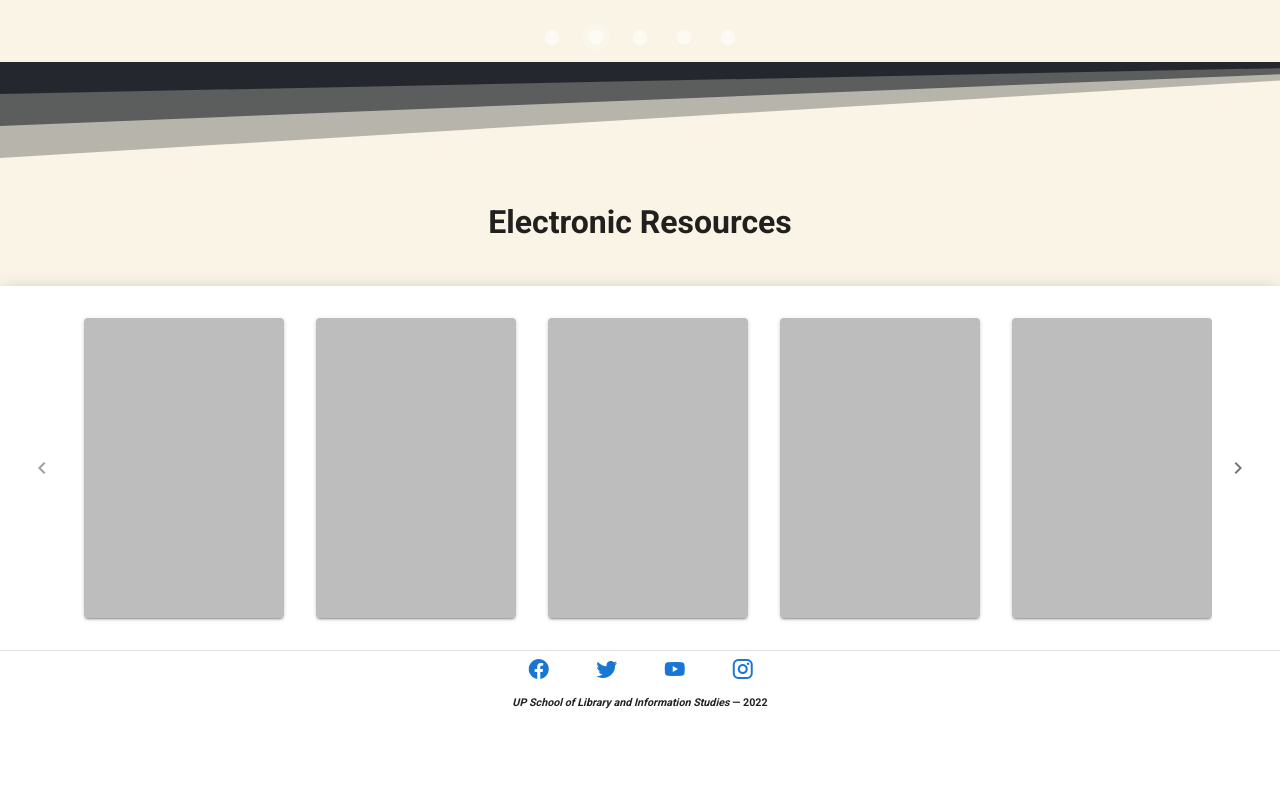
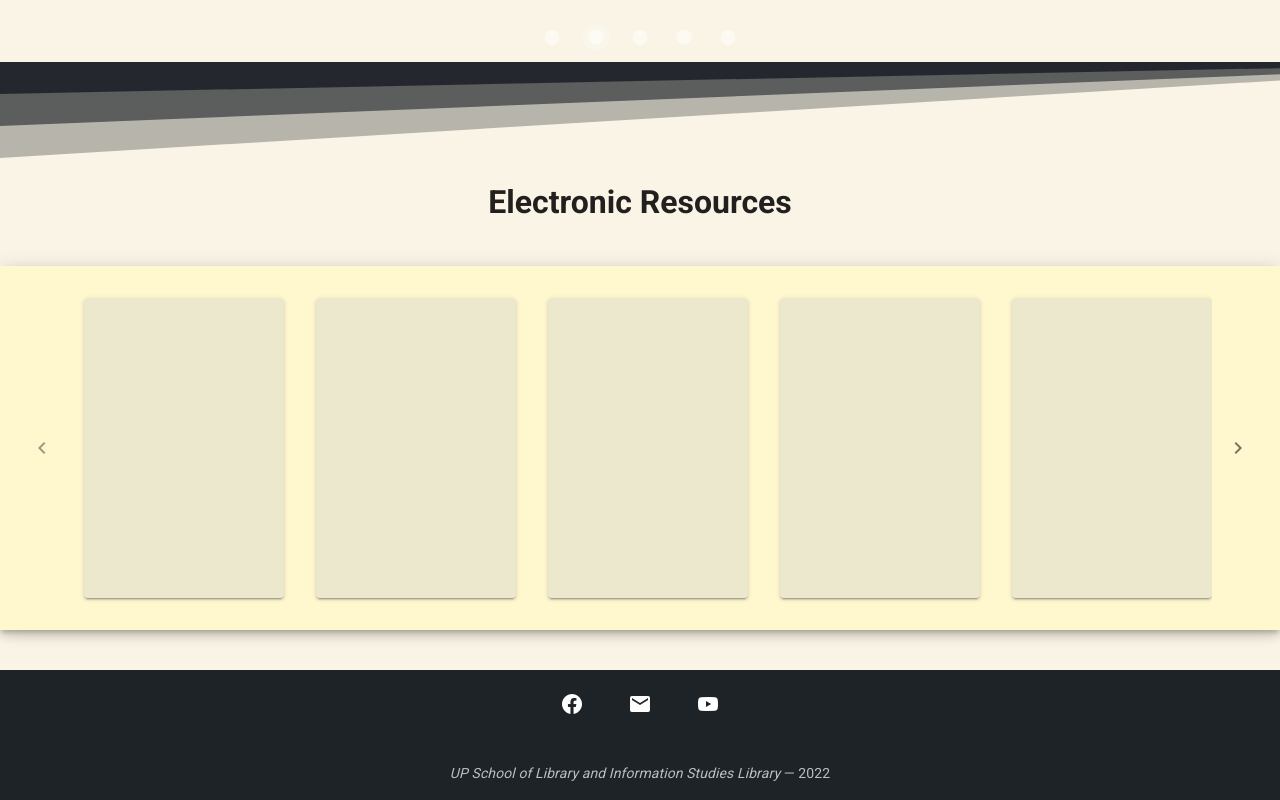
Before and after one commit to ajvtuliao/slis-digihub, a Vue app in the folder frontend/: page / in a window 1280 px wide. Shown: the part 553-1353 px from the top of the page. Before the commit the page ends 1264 px from the top, so only its background shows below. Built offline with nearby package versions, Linux system fonts and the light colour scheme.

Commit message:
added footer in the appvue

```diff
--- a/frontend/src/App.vue
+++ b/frontend/src/App.vue
@@ -116,21 +116,31 @@
       </v-app-bar>
       <router-view />
     </v-main>
+    <!-- v-footer.pb-3.mt-5(color="transparent", padless)
+    v-card.text-center(flat, tile, color="transparent", width="1200")
+      v-divider
+      v-btn.mx-4(v-for="icon in icons", :key="icon.name", icon dark)
+        <a :href="icon.url" :target="icon.target"><v-icon size="24px">{{ icon.name }}</v-icon></a>
+      h6.mt-2.text-muted CS Libraries eBook Hub — {{ new Date().getFullYear() }}  -->
     <v-footer
-      color="transparent"
+      dark
       padless
     >
-      <v-card class="text-center" flat tile width="100%" color="##dbbb02">
-        <v-divider>
-        </v-divider>
-        <v-btn class="mx-4" v-for="icon in icons" :key="icon.name" icon dark>
-          <a :href="icon.url" :target="icon.target">
+      <v-card
+        class="text-center"
+        flat
+        tile
+        width="100%"
+        color="#1e2328"
+      >
+        <v-card-text>
+          <v-btn icon dark class="mx-4" v-for="icon in icons" :key="icon.name" :href="icon.url" :target="icon.target">
             <v-icon size="24px">
               {{ icon.name }}
             </v-icon>
-            </a>
-        </v-btn>
-        <h6 class="mt-2 text-muted"> <i> UP School of Library and Information Studies </i> — {{ new Date().getFullYear() }} </h6>
+          </v-btn>
+        </v-card-text>
+        <v-card-text class="mt-2 text-muted"> <i> UP School of Library and Information Studies Library</i> — {{ new Date().getFullYear() }} </v-card-text>
       </v-card>
     </v-footer>
   </v-app>
@@ -151,24 +161,19 @@ export default {
       icons: [
         {
           name: "mdi-facebook",
-          url: "https://www.facebook.com/UPCSLibrary/",
+          url: "https://www.facebook.com/UPSLISLib",
           target: "_blank",
         },
         {
-          name: "mdi-twitter",
-          url: "https://twitter.com/updcslib",
+          name: "mdi-email",
+          url: "mailto:library.slis.updiliman@up.edu.ph",
           target: "_blank",
         },
         {
           name: "mdi-youtube",
-          url: "http://www.cslib.upd.edu.ph/index.php",
+          url: "https://www.youtube.com/channel/UC8zyLyhnqA3yln_LqXdB-mQ",
           target: "_blank",
         },
-        {
-          name: "mdi-instagram",
-          url: "http://www.cslib.upd.edu.ph/index.php",
-          target: "_blank",
-        }
       ],
     }
   }
--- a/frontend/src/views/HomeView.vue
+++ b/frontend/src/views/HomeView.vue
@@ -17,11 +17,12 @@
     <div class="design-2"></div>
     <div class="design-3"></div>
     <div>
-      <h1 align="center" class="font-weight-bold my-10" color="rgba(30, 35, 40)"> Electronic Resources </h1>
+      <h1 align="center" class="font-weight-bold mt-5 mb-10" color="rgba(30, 35, 40)"> Electronic Resources </h1>
       <v-sheet
-        class="mx-auto"
+        class="mx-auto mb-10"
         elevation="6"
         max-width="80em"
+        color="#fff8cf"
       >
         <v-slide-group
           v-model="eresource"
@@ -35,7 +36,7 @@
             v-slot="{ active, toggle }"
           >
             <v-card
-            :color=" active ? '#fcda42' : 'grey lighten-1'"
+            :color=" active ? '#fcda42' : '#ebe8ce'"
             class="ma-4"
             height="300"
             width="200"
```
Also changed, not shown: frontend/src/router/index.js (+1 -58 lines).
